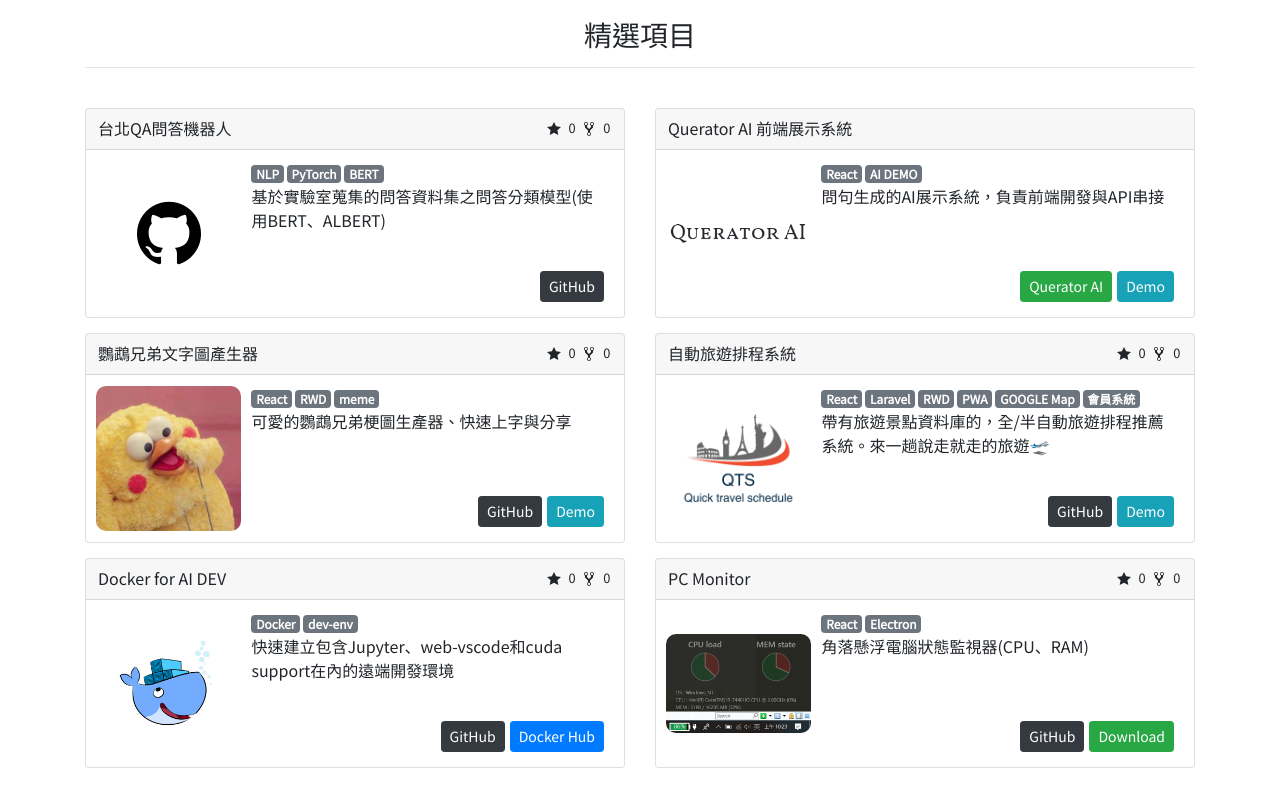
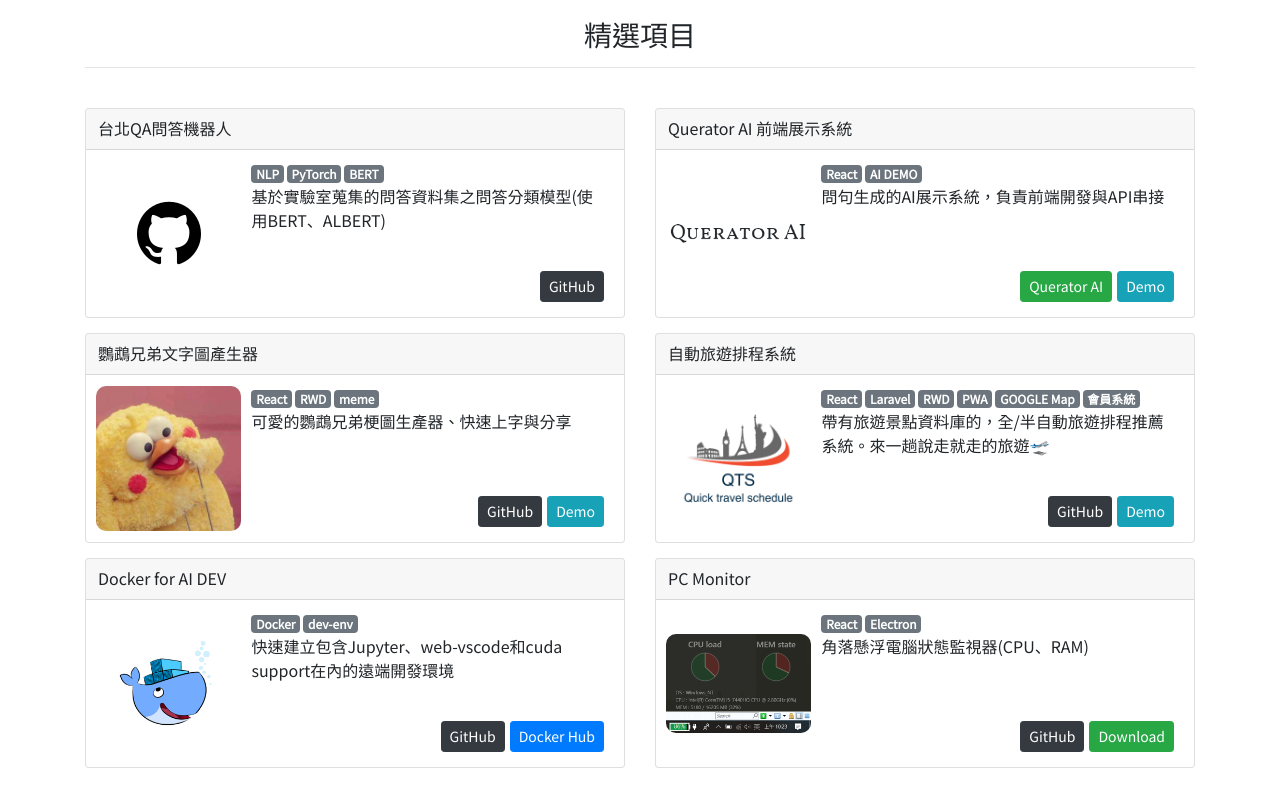
Before and after one commit to p208p2002/p208p2002.github.io, a React (Create React App) app: page / in a window 1280 px wide. Shown: the part 727-1524 px from the top of the page. Built offline with nearby package versions, Linux system fonts and the light colour scheme; no server answers.

Commit message:
no message

```diff
--- a/src/App.js
+++ b/src/App.js
@@ -104,7 +104,7 @@ const projects = [
     previewImg={require('./assets/img/qts.png')}
     content="帶有旅遊景點資料庫的，全/半自動旅遊排程推薦系統。來一趟說走就走的旅遊🛫"
     tags={['React', 'Laravel', 'RWD', 'PWA', 'GOOGLE Map', '會員系統']}
-    gitRepoName={'p208p2002/quick-travel-schedule'}
+    // gitRepoName={'p208p2002/quick-travel-schedule'}
     links={[
       { name: 'GitHub', type: 'code', href: 'https://github.com/p208p2002/quick-travel-schedule' },
       { name: 'Demo', type: 'demo', href: 'https://quicktravel.thecodingday.com' }
@@ -126,7 +126,7 @@ const projects = [
     previewImg={require('./assets/img/pc-monitor.png')}
     content="角落懸浮電腦狀態監視器(CPU、RAM)"
     tags={['React', 'Electron']}
-    gitRepoName={'p208p2002/pc-monitor'}
+    // gitRepoName={'p208p2002/pc-monitor'}
     links={[
       { name: 'GitHub', type: 'code', href: 'https://github.com/p208p2002/pc-monitor' },
       { name: 'Download', type: 'web', href: 'https://github.com/p208p2002/pc-monitor/releases' }
--- a/src/componments/projectBlock/index.jsx
+++ b/src/componments/projectBlock/index.jsx
@@ -102,6 +102,11 @@ export class projectBlock extends Component {
                         updated_at
                     })
                 })
+                .catch(()=>{
+                    this.setState({
+                        hasGitRepoName:false
+                    })
+                })
                 .finally(() => {
                     this.setState({
                         fetchingRepoStatus: false
```
